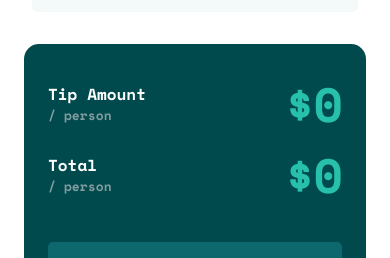
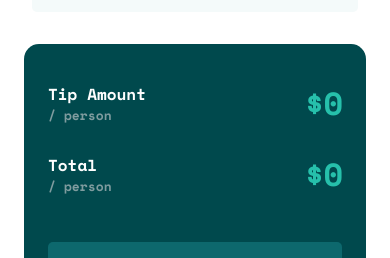
Before and after one commit to aleksandr-efimenko/tip-calculator, a React (Vite) app: page / in a window 390 px wide. Shown: the part 607-865 px from the top of the page. Built offline with nearby package versions, Linux system fonts and the light colour scheme.

Commit message:
fix font for mobile version

```diff
--- a/src/index.css
+++ b/src/index.css
@@ -21,7 +21,9 @@
   --lh-label: 1.5rem;
 
   --font-size-reset-button: 1.25rem;
-  --font-size-result: 3rem;
+  --font-size-result-d: 3rem;
+  --font-size-result-m: 2rem;
+  --font-size-result: var(--font-size-result-d);
   --lh-result: 4.4375rem;
   --ls-result: -0.0625rem;
 }
@@ -52,3 +54,9 @@ button:hover {
   background-color: var(--color-light-cyan);
   color: var(--color-very-dark-cyan);
 }
+
+@media (max-width: 768px) {
+  :root {
+    --font-size-result: var(--font-size-result-m);
+  }
+}
```
